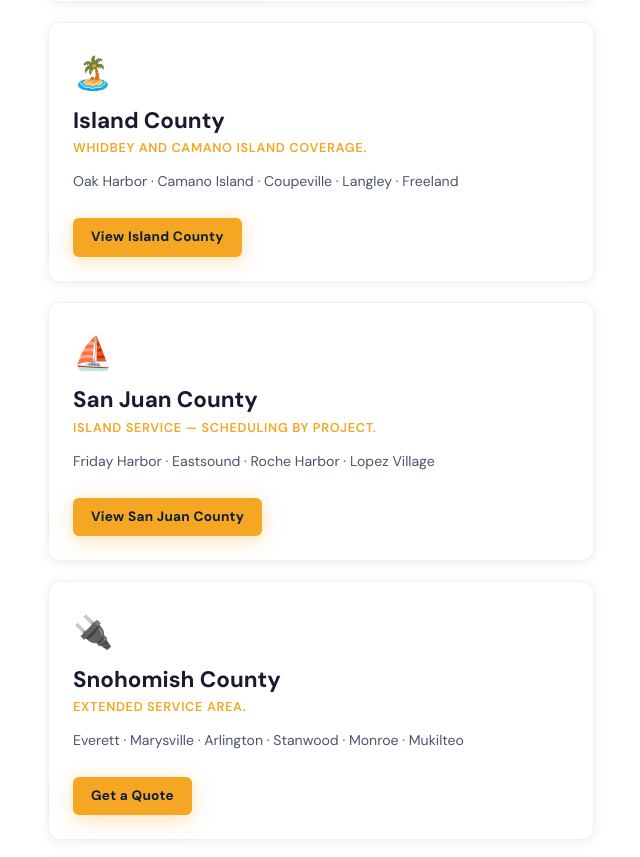
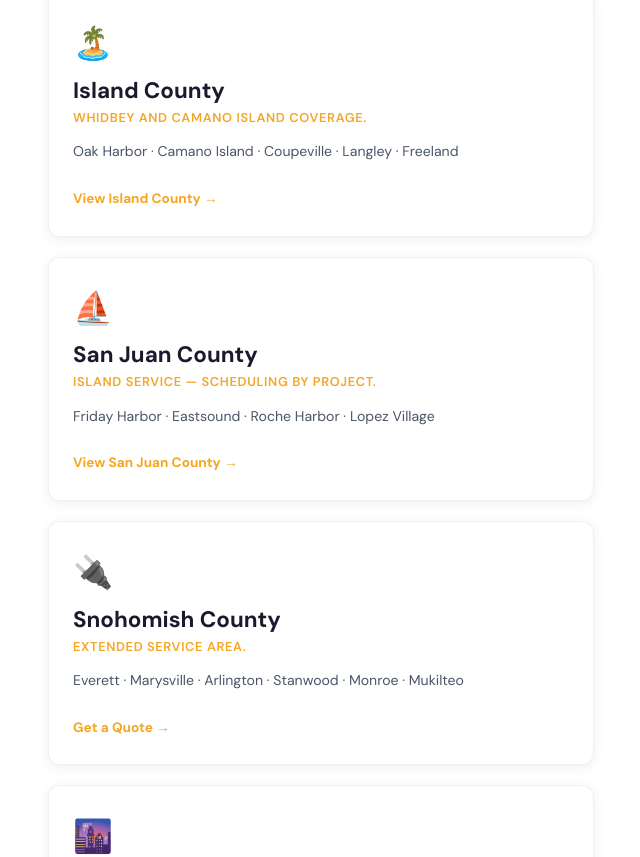
Before and after one commit to Franscale1922/local-websites, a Next.js app in the folder prospects/premier-electrical-svc/site/: page /service-area in a window 1280 px wide. Shown: the part 1383-2240 px from the top of the page, without its empty margins (16-656 px from the left). Built offline with nearby package versions, Linux system fonts and the light colour scheme; no server answers.

Commit message:
fix: make service tiles fully clickable — full anchor card wrapping

```diff
--- a/prospects/premier-electrical-svc/site/src/app/globals.css
+++ b/prospects/premier-electrical-svc/site/src/app/globals.css
@@ -239,10 +239,12 @@ p { max-width: 68ch; }
 /* SERVICES GRID */
 .services-grid { display: grid; grid-template-columns: repeat(3, 1fr); gap: 20px; margin-top: 56px; }
 .service-card {
+  display: block;
   padding: 36px 28px; background: var(--color-surface);
   border: 2px solid var(--color-border); border-radius: var(--radius-md);
   box-shadow: 0 4px 18px rgba(13, 31, 60, 0.08), 0 1px 4px rgba(13, 31, 60, 0.04);
-  transition: all var(--transition-mid); cursor: default;
+  transition: all var(--transition-mid); cursor: pointer;
+  text-decoration: none; color: inherit;
 }
 .service-card:hover {
   border-color: var(--color-accent);
--- a/prospects/premier-electrical-svc/site/src/app/page.tsx
+++ b/prospects/premier-electrical-svc/site/src/app/page.tsx
@@ -406,12 +406,12 @@ export default function Home() {
               { title: 'Service Calls & Troubleshooting', desc: SITE.services[6].desc, href: SITE.services[6].href, svg: <svg width="56" height="56" viewBox="0 0 24 24" fill="none" stroke="currentColor" strokeWidth="2" strokeLinecap="round" strokeLinejoin="round"><circle cx="11" cy="11" r="7"/><line x1="21" y1="21" x2="16.65" y2="16.65"/><line x1="11" y1="8" x2="11" y2="12"/><circle cx="11" cy="15" r="0.5" fill="currentColor" stroke="none"/></svg> },
               { title: 'Lighting & Outbuildings', desc: SITE.services[7].desc, href: SITE.services[7].href, svg: <svg width="56" height="56" viewBox="0 0 24 24" fill="none" stroke="currentColor" strokeWidth="2" strokeLinecap="round" strokeLinejoin="round"><path d="M9 18h6"/><path d="M10 22h4"/><path d="M15.09 14c.18-.98.65-1.74 1.41-2.5A4.65 4.65 0 0018 8 6 6 0 006 8c0 1 .23 2.23 1.5 3.5A4.61 4.61 0 018.91 14"/><line x1="12" y1="2" x2="12" y2="4"/><line x1="4.22" y1="4.22" x2="5.64" y2="5.64"/><line x1="2" y1="12" x2="4" y2="12"/><line x1="20" y1="12" x2="22" y2="12"/><line x1="19.78" y1="4.22" x2="18.36" y2="5.64"/></svg> },
             ].map(s => (
-              <div key={s.title} className="service-card">
+              <a key={s.title} href={s.href} className="service-card">
                 <div className="service-icon">{s.svg}</div>
                 <h3>{s.title}</h3>
                 <p>{s.desc}</p>
-                <a href={s.href} className="service-link">Learn more →</a>
-              </div>
+                <span className="service-link">Learn more →</span>
+              </a>
             ))}
           </div>
           <div style={{ textAlign: 'center', marginTop: '32px' }}>
--- a/prospects/premier-electrical-svc/site/src/app/service-area/page.tsx
+++ b/prospects/premier-electrical-svc/site/src/app/service-area/page.tsx
@@ -111,25 +111,31 @@ export default function ServiceAreaPage() {
               <h2 style={{ marginBottom: '36px' }}>Find Your Area</h2>
               <div style={{ display: 'grid', gridTemplateColumns: 'repeat(auto-fill, minmax(280px, 1fr))', gap: '20px' }}>
                 {COUNTIES.map(c => (
-                  <div key={c.name} style={{
+                  <a key={c.name} href={c.href !== '/service-area' ? c.href : '/contact'} style={{
                     background: '#fff',
                     borderRadius: '12px',
                     padding: '24px',
                     boxShadow: '0 2px 12px rgba(0,0,0,0.07)',
                     border: '1px solid rgba(0,0,0,0.06)',
-                  }}>
+                    display: 'block',
+                    textDecoration: 'none',
+                    color: 'inherit',
+                    cursor: 'pointer',
+                    transition: 'box-shadow 0.2s ease, transform 0.2s ease, border-color 0.2s ease',
+                  }}
+                  onMouseEnter={e => { (e.currentTarget as HTMLAnchorElement).style.boxShadow = '0 6px 24px rgba(245,166,35,0.25)'; (e.currentTarget as HTMLAnchorElement).style.borderColor = 'rgba(245,166,35,0.5)'; (e.currentTarget as HTMLAnchorElement).style.transform = 'translateY(-3px)'; }}
+                  onMouseLeave={e => { (e.currentTarget as HTMLAnchorElement).style.boxShadow = '0 2px 12px rgba(0,0,0,0.07)'; (e.currentTarget as HTMLAnchorElement).style.borderColor = 'rgba(0,0,0,0.06)'; (e.currentTarget as HTMLAnchorElement).style.transform = 'translateY(0)'; }}
+                  >
                     <div style={{ fontSize: '2rem', marginBottom: '8px' }}>{c.icon}</div>
                     <h3 style={{ marginBottom: '4px' }}>{c.name}</h3>
                     <p style={{ fontSize: '0.8rem', color: 'var(--color-accent)', fontWeight: 600, marginBottom: '12px', textTransform: 'uppercase', letterSpacing: '0.05em' }}>{c.note}</p>
                     <p style={{ fontSize: '0.88rem', color: '#4a5568', lineHeight: 1.7, marginBottom: '16px' }}>
                       {c.cities.join(' · ')}
                     </p>
-                    {c.href !== '/service-area' ? (
-                      <a href={c.href} className="btn btn-primary" style={{ marginTop: '8px', fontSize: '0.85rem', padding: '8px 18px' }}>View {c.name}</a>
-                    ) : (
-                      <a href="/contact" className="btn btn-primary" style={{ marginTop: '8px', fontSize: '0.85rem', padding: '8px 18px' }}>Get a Quote</a>
-                    )}
-                  </div>
+                    <span style={{ display: 'inline-flex', alignItems: 'center', gap: '6px', fontSize: '0.85rem', fontWeight: 700, color: 'var(--color-accent)', marginTop: '8px' }}>
+                      {c.href !== '/service-area' ? `View ${c.name} →` : 'Get a Quote →'}
+                    </span>
+                  </a>
                 ))}
               </div>
             </div>
```
